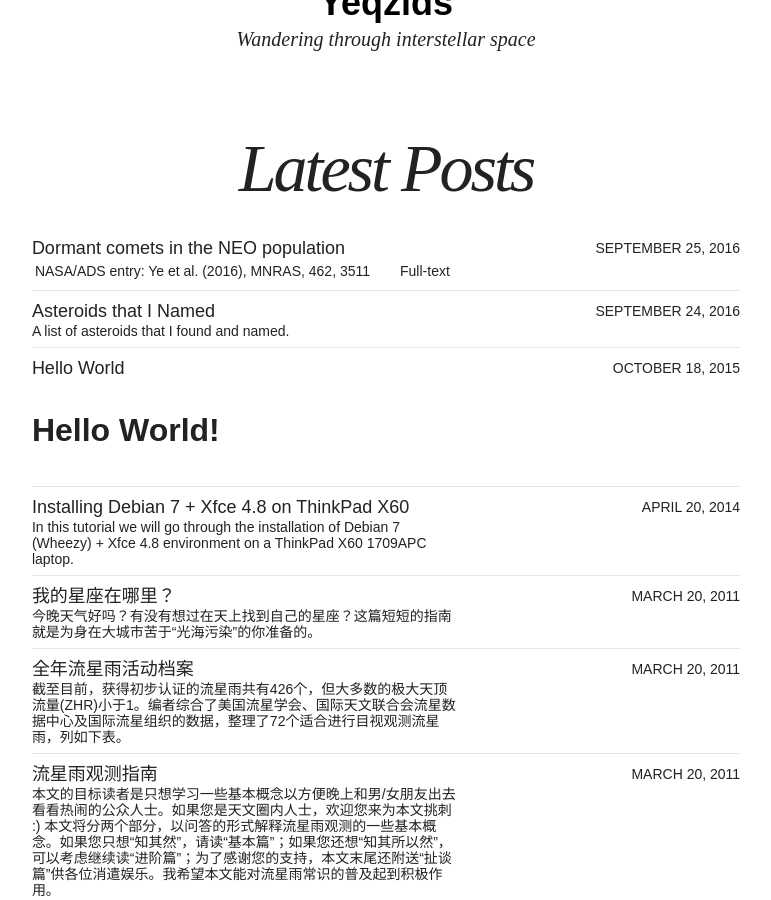
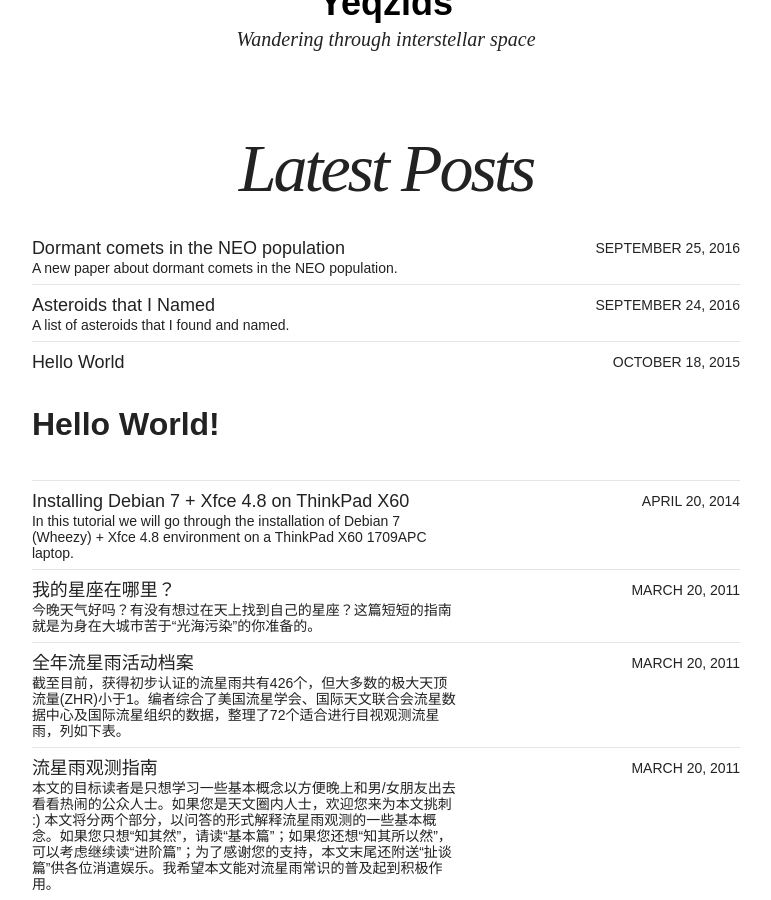
Before and after one commit to Yeqzids/Yeqzids.GitHub.io, a Jekyll site: the page built from index.html, in a window 1280 px wide and 900 px high, scrolled down 344 px. Shown: the whole window, without its empty margins (254-1025 px from the left). Built offline with Jekyll 4.4.1, drawn with Linux system fonts in a browser that asks for light colours; nearby versions of some CDN libraries.

Commit message:
Update 2016-09-24-dead-comets-in-neo-population.md

```diff
--- a/_posts/blog/2016-09-24-dead-comets-in-neo-population.md
+++ b/_posts/blog/2016-09-24-dead-comets-in-neo-population.md
@@ -3,7 +3,7 @@ layout: post
 title: "Dormant comets in the NEO population"
 modified:
 categories: blog
-excerpt:
+excerpt: A new paper about dormant comets in the NEO population.
 tags: []
 image:
   feature:
```
